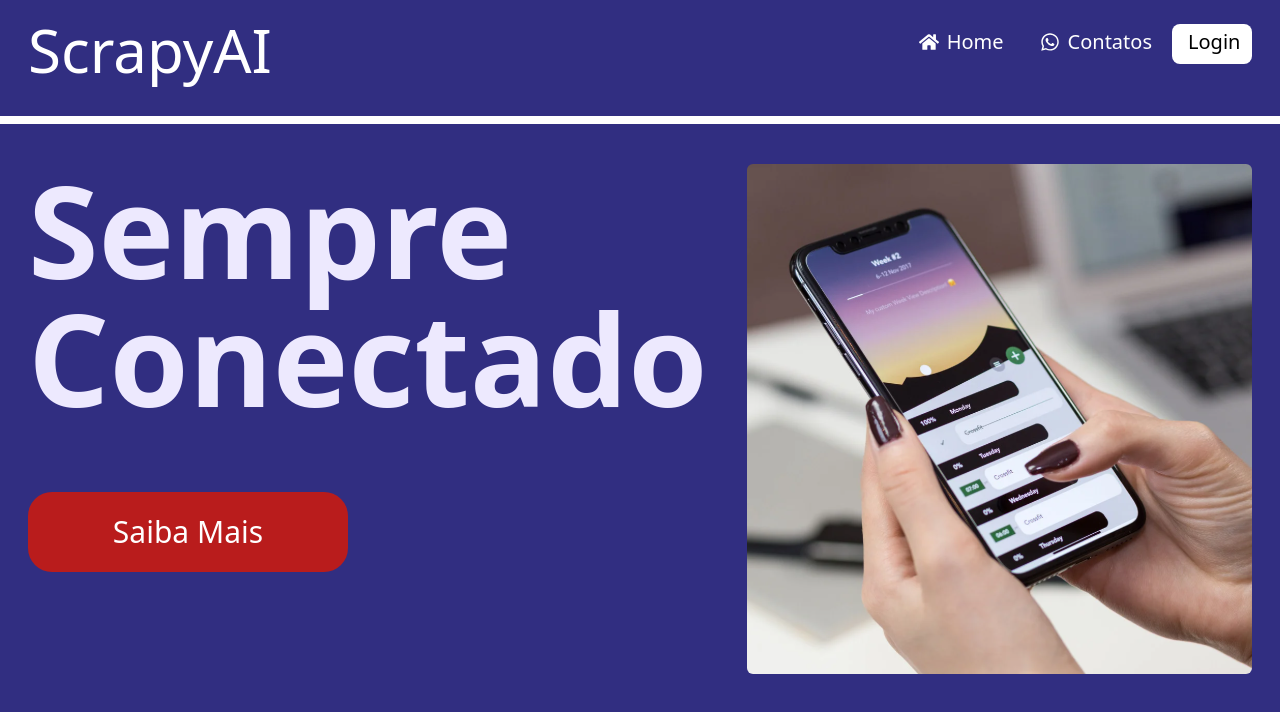
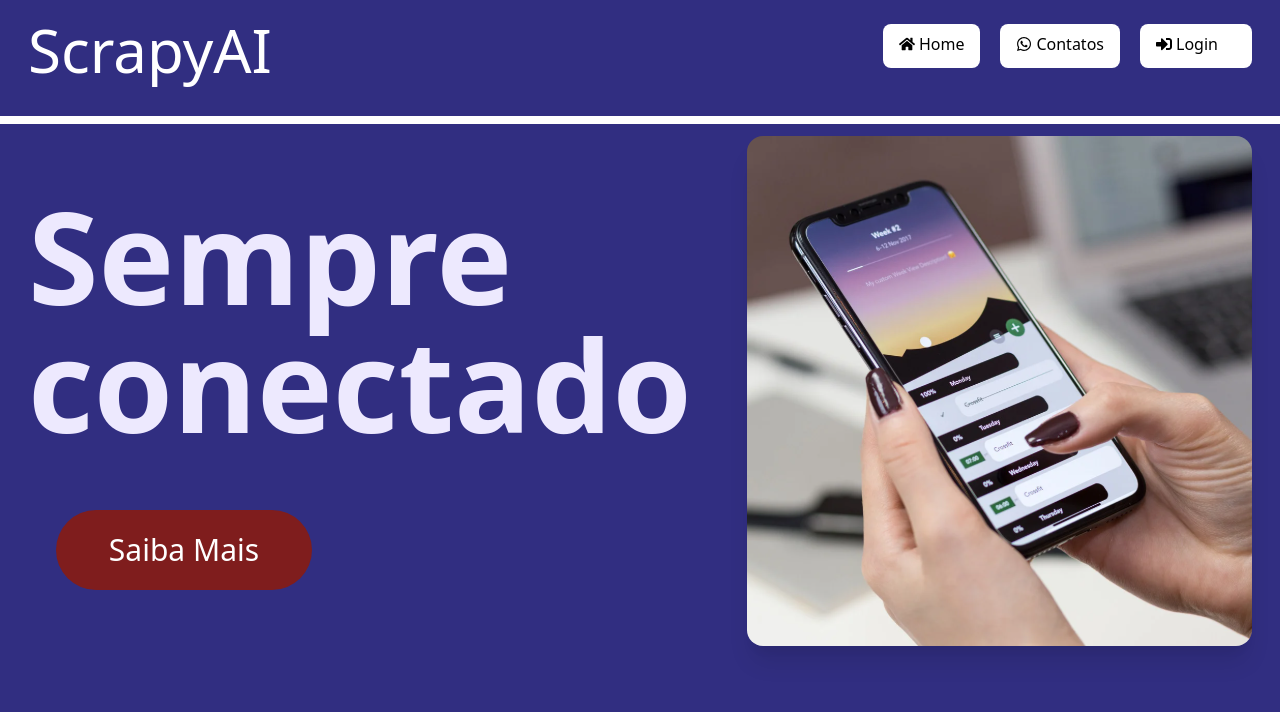
Before and after one commit to jonystoner/ScrapyIA, a React (Create React App) app: page / in a window 1280 px wide. Shown: the top 712 px of the page. Built offline with nearby package versions, Linux system fonts and the light colour scheme.

Commit message:
atualizando o css e  melhorando os icones

```diff
--- a/src/components/Navbar.tsx
+++ b/src/components/Navbar.tsx
@@ -1,29 +1,27 @@
-import { FaHome, FaWhatsapp } from "react-icons/fa";
+import { FaHome, FaWhatsapp, FaSignInAlt } from "react-icons/fa";
 
-import { Link } from "react-router-dom";
+import { useNavigate } from "react-router-dom";
 
 export const Navbar = () => {
+
+  const navigate = useNavigate();
+
   return (
     <>
       <div className=" bg-indigo-900 flex flex-row justify-between w-auto h-24">
         <h1 className="text-white ml-7 mt-5 text-6xl text"> ScrapyAI </h1>
         <div className="flex flex-row  mt-6 mr-7 gap-5">
-          <button className="text-white flex flex- gap-2 text-2xl">
-            <Link to="/" className=" flex flex-row gap-2 ml-4 text-start mt-1 text-xl">
-              <FaHome color="white" className="mt-1" />
-              Home
-            </Link>
+          <button onClick={() => navigate('/')} className="bg-white text-black px-4 py-2 rounded-lg hover:bg-slate-800 transition  h-11 duration-300 flex flex-row  justify-center gap-1">
+            <FaHome className="mt-1 " />
+            Home
           </button>
-          <button className="text-white flex flex-row text-2xl">
-            <Link to="/Contatos" className="flex flex-row gap-2 ml-4 text-start mt-1 text-xl">
-              <FaWhatsapp color="White" className="mt-1" />
-              Contatos
-            </Link>
+          <button onClick={() => navigate('/Contatos')} className="bg-white text-black px-4 py-2 rounded-lg hover:bg-slate-800 transition  h-11 duration-300 flex flex-row  justify-center gap-1" >
+            <FaWhatsapp className="mt-1"/>
+            Contatos
           </button>
-          <button className=" flex flex-row w-20 h-10 bg-white text-base rounded-lg hover:bg-gray-500">
-            <Link to="/Login" className="flex flex-row gap-2 ml-4 text-start mt-1 text-xl">
-              Login
-            </Link>
+          <button onClick={() => navigate('/Login')} className="bg-white text-black px-4 py-2 rounded-lg flex flex-row gap-1 hover:bg-slate-800 transition  h-11 duration-300 w-28 ">
+            <FaSignInAlt className="mt-1"/>
+            Login
           </button>
         </div>
       </div>
--- a/src/pages/Home.tsx
+++ b/src/pages/Home.tsx
@@ -1,27 +1,30 @@
 import { Navbar } from "../components/Navbar";
+import { Info } from "../pages/Info";
 
 export function Home() {
   return (
     <>
-    <div className="bg-indigo-900 w-auto h-screen">
-      <Navbar />
-      <ul className="w-auto h-2 bg-white mt-5"/>
-        <div className=" mt-3 flex flex-row justify-between" >
+      <div className="bg-indigo-900 w-auto h-screen flex-row justify-between  ">
+        <Navbar />
+        <ul className="w-auto h-2 bg-white mt-5" />
+        <div className=" mt-3 flex flex-row w-auto justify-between">
           <div className=" ml-7 text-purple-100 flex flex-col justify-center text-9xl w-2/6">
             <strong>
-                Sempre Conectado
+              Sempre
+              conectado
             </strong>
+            <div className="">
+              <button className="text-3xl mt-10 ml-7 w-64 h-20 rounded-full bg-red-900 text-white ">
+                Saiba Mais
+              </button>
+            </div>
           </div>
-          <div className="mr-7 mt-7 justify-start h-72 ">
-            <img className="rounded-md" src="phone.png" alt="" />
+          <div className="mr-7">
+            <img className="rounded-2xl shadow-xl" src="phone.png" alt="" />
           </div>
         </div>
-        <div className="flex flex-row">
-          <button className="text-3xl mt-10 ml-7 w-80 h-20 rounded-3xl bg-red-700 text-white ">
-             Saiba Mais
-          </button>
-        </div>
       </div>
+      <Info />
     </>
   );
 }
--- /dev/null
+++ b/src/pages/Info.tsx
@@ -0,0 +1,17 @@
+
+// import { Container } from './styles';
+
+export function Info() {
+
+    return (
+        <>
+            <div>
+
+            </div>
+        </>
+    )
+
+
+}
+
+export default Info;
--- a/src/pages/Login.tsx
+++ b/src/pages/Login.tsx
@@ -81,7 +81,7 @@ export function Login() {
             </div>
             <div className="flex flex-row ml-7 justify-center">
               <button
-                className=" mt-7 w-20 h-14 rounded-md bg-red-900 text-white text-2xl"
+                className=" bg-green-600 mt-7 w-20 h-14 rounded-md text-white text-2xl"
                 onClick={createLogin}
               >
                 Salvar
```
Also changed, not shown: 1 other file (tests, documents, lock files or other folders).
